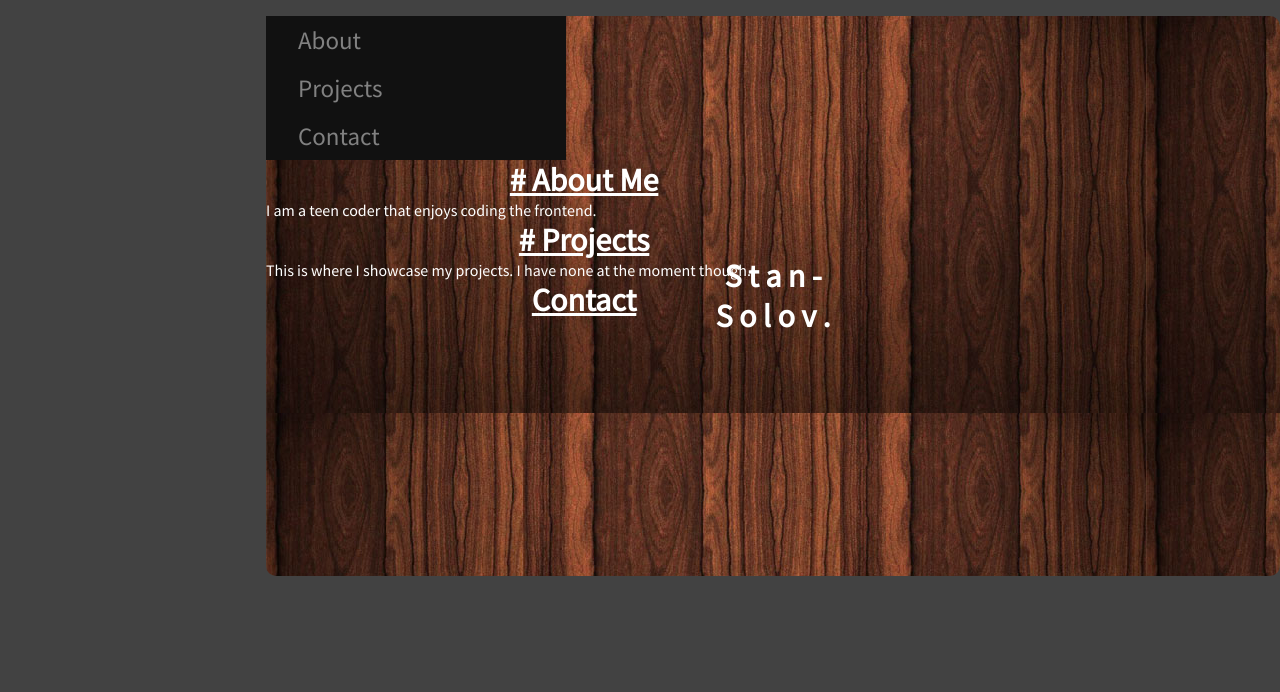
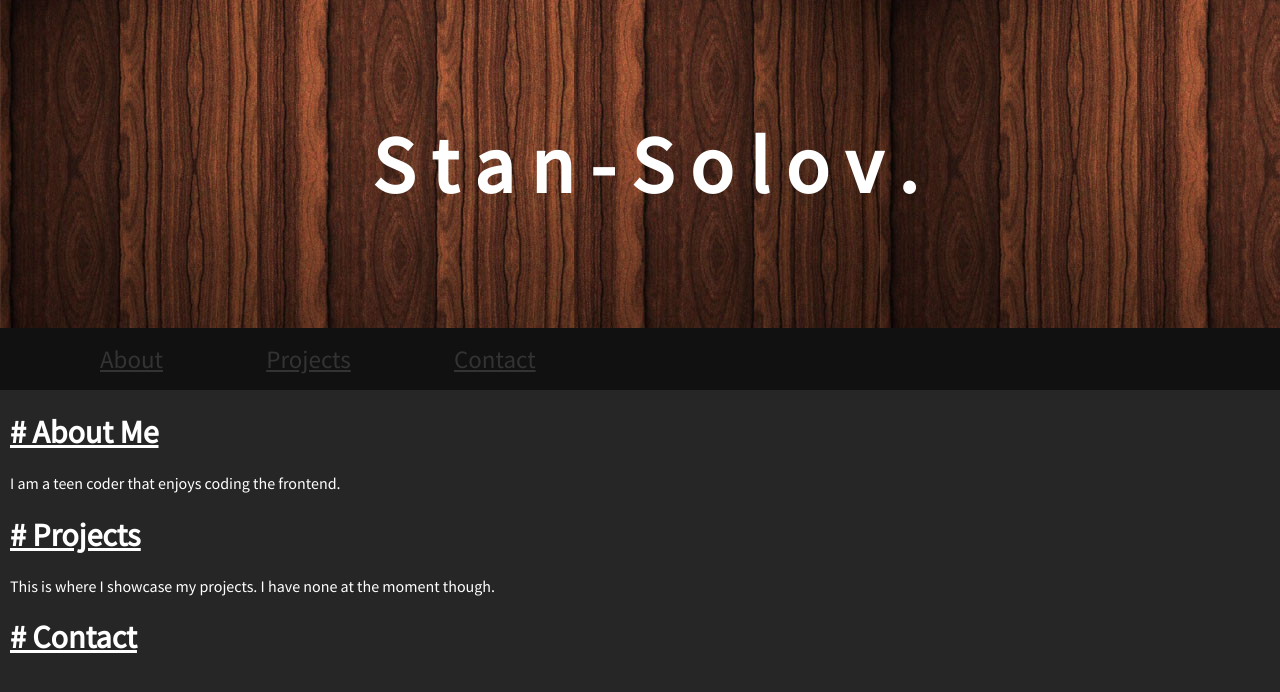
Before and after one commit to veloce-vasta/veloce-vasta.github.io, a plain HTML site: page index.html in a window 1280 px wide. Drawn offline with Linux system fonts and the light colour scheme.

Commit message:
Major changes

```diff
--- a/index.html
+++ b/index.html
@@ -40,7 +40,9 @@
             </div>
              <div id="prjcts">
                 <h1 class="header-1">
-                    # Projects
+                   <a href="#prjcts">
+                     # Projects
+                   </a>
                 </h1>
                 <p>
                    This is where I showcase my projects. I have none at the moment though.
@@ -48,7 +50,9 @@
             </div>
             <div id="cntct">
                 <h1 class="header-1">
-                   Contact
+                   <a href="#cntct">
+                     # Contact
+                   </a>
                 </h1>
                 <p>
 
--- a/style.css
+++ b/style.css
@@ -1,83 +1,66 @@
 @import url('https://fonts.googleapis.com/css2?family=Source+Sans+Pro&display=swap');
 
+html {
+    scroll-behavior: smooth;
+}
+
+#top {
+    text-align: center;
+    padding-top: 60px;
+    padding-bottom: 60px;
+    background-image: url("./assets/Wood-Textures-Free.jpg");
+    font-size: 40px;
+}
+
 body {
-    background-color:rgb(66, 66, 66);
+    background-color:rgb(38, 38, 38);
     font-family: 'Source Sans Pro', sans-serif;
     color: white;
     scroll-behavior: smooth;
     margin: auto;
 }
 
-.title{
-    height: 50vh;
-    display: flex;
-    flex-direction: row;
-    justify-content: center;
-    align-items: center;
-}
-
-#top {
+a {
     color: white;
-    background-image: url("./assets/Wood-Textures-Free.jpg");
-    padding-top: 10vh;
-    padding-bottom: 10vh;
-    padding-right: 35vw;
-    padding-left: 35vw;
-    position: fixed;
-    z-index: -100;
-    overflow: hidden;
-    border-radius: 10px;
 }
 
 .nav {
-    height: 100%;
-    width: 300px;
-    z-index: 1;
-    top: 0;
-    left: 0;
     background-color: #111;
+    padding-top: 15px;
+    padding-bottom: 15px;
+    padding-right: 50px;
+    padding-left: 50px;
+    background-color: #111;
+    margin: auto;
 }
 
 .nav a {
-    padding: 8px 8px 8px 32px;
-    text-decoration: none;
+    padding-top: 10px;
+    padding-bottom: 10px;
+    padding-right: 50px;
+    padding-left: 50px;
+    background-color: #111;
+    transition-duration: 0.3s;
+    color: #333;
     font-size: 25px;
-    color: #818181;
-    display: block;
-    transition: 0.3s;
-    border-radius: 10px;
+}
+
+p, h1 {
+    padding-left: 10px;
 }
 
 .nav a:hover {
-    color: #f1f1f1;
+    color: white;
 }
 
-
-  .main {
-    transition: margin-left .5s;
-    padding: 16px;
-    margin-left: 250px;
+.header-1 {
+    text-decoration: underline;
+    transition-duration: 0.3s;
 }
 
-  @media screen and (max-height: 450px) {
-    .sidenav {padding-top: 35px;}
-  }
-
-  * {
-    padding: 0;
-    margin: 0;
-  }
-
-  h1 {
-    max-width: 40ch;
-    text-align: center;
-    transform: scale(0.94);
-    animation: scale 3s forwards cubic-bezier(0.5, 1, 0.89, 1);
-  }
-  @keyframes scale {
-    100% {
-      transform: scale(1);
-    }
+.header-1:hover {
+    text-decoration: none;
+    transition-duration: 0.3s;
 }
 
   span {
@@ -136,15 +119,3 @@ body {
       filter: blur(0);
     }
   }
-
-  .header-1 {
-    text-decoration: underline;
-    color: white;
-    transition-duration: 0.3s;
-  }
-
-  .header-1:hover {
-    text-decoration: none;
-    color: #aaa;
-    transition-duration: 0.3s;
-  }
```
Lines whose indentation alone changed are shown as unchanged.
